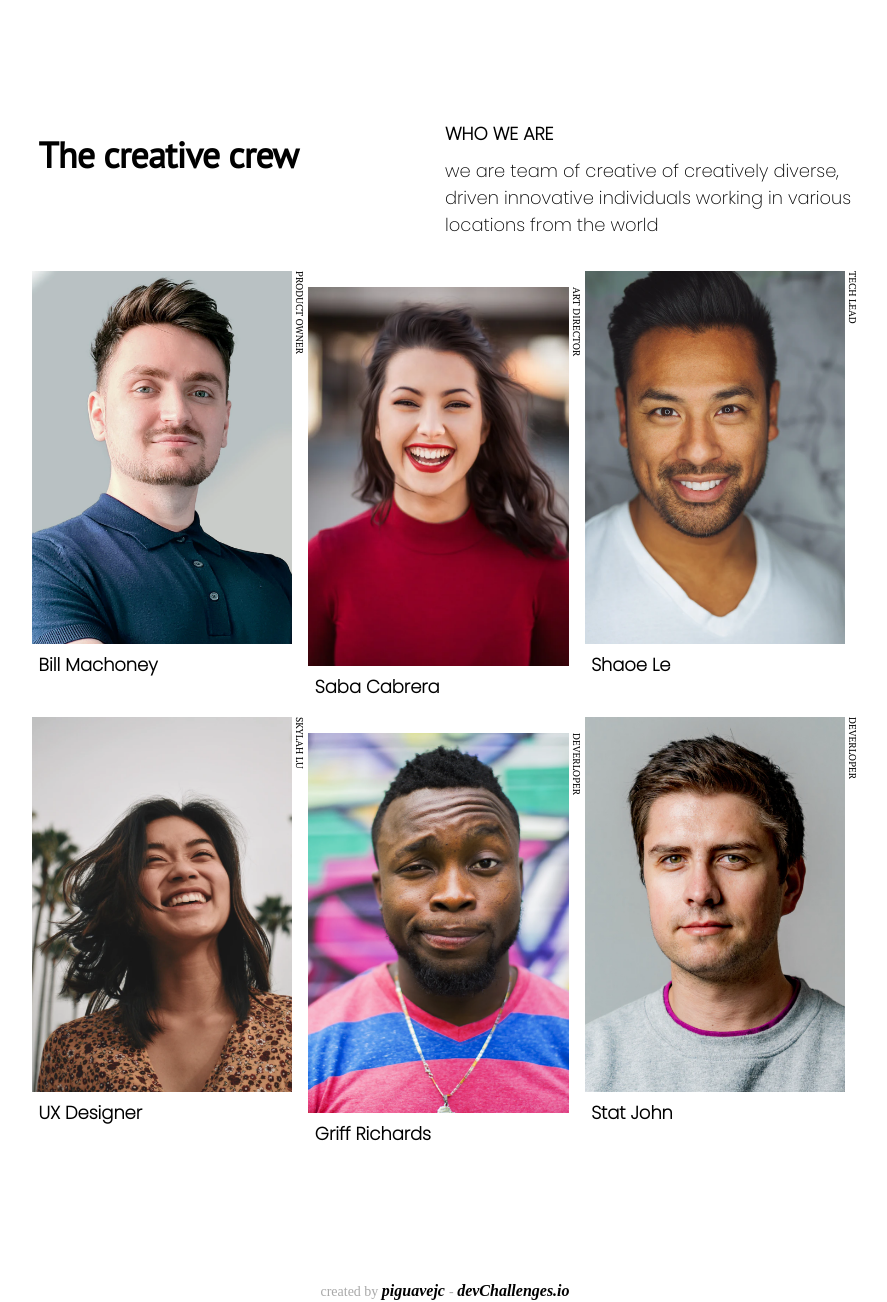
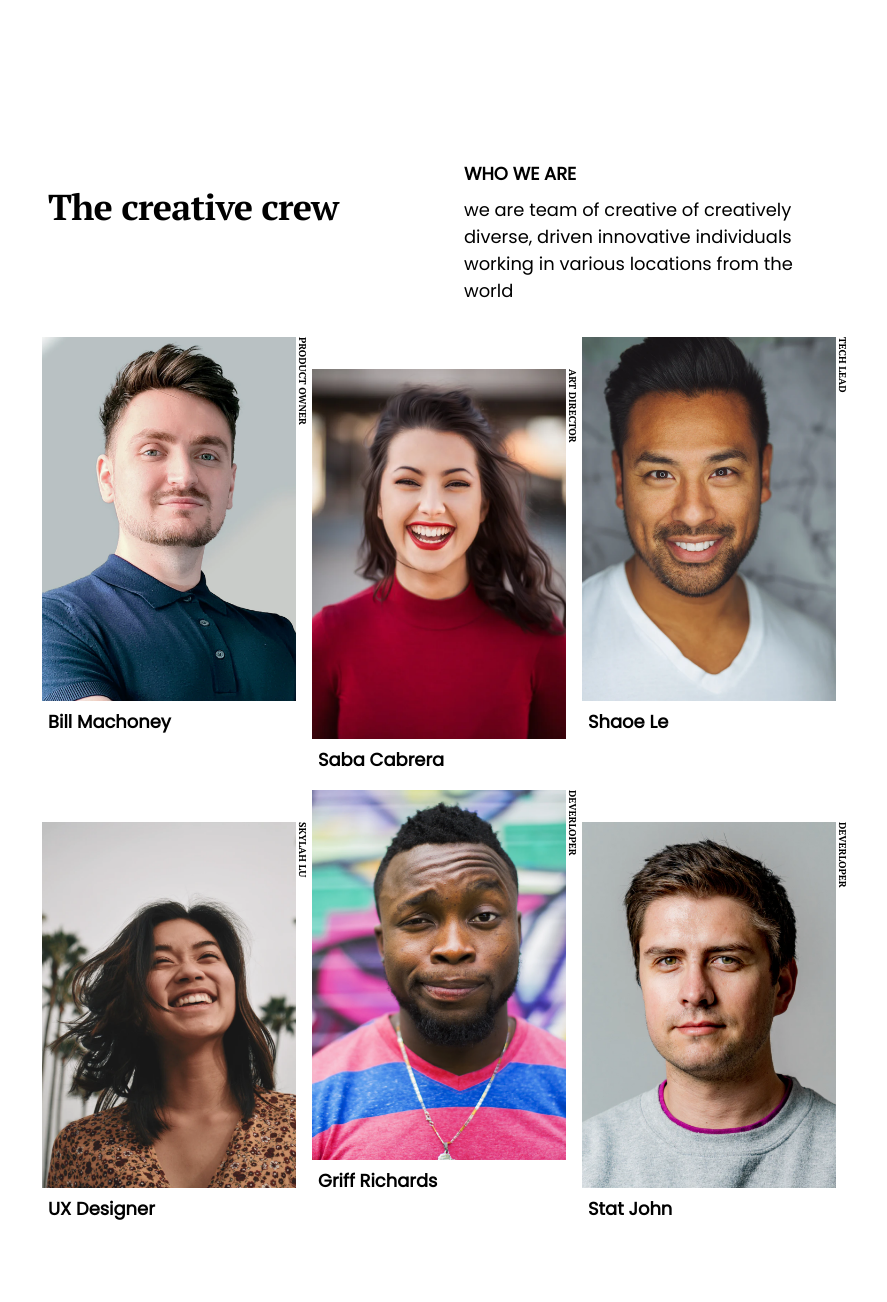
Before and after one commit to jean-carlos-19/team-page, a website: page src/index.html in a window 1280 px wide. Shown: the top 1302 px of the page, without its empty margins (195-1082 px from the left). Drawn offline with Linux system fonts and the light colour scheme.

Commit message:
refactorizando los estilos del proyecto

```diff
--- a/sass/base/_tipografia.scss
+++ b/sass/base/_tipografia.scss
@@ -1,3 +1,3 @@
-@import url("https://fonts.googleapis.com/css2?family=PT+Serif&display=swap");
-@import url("https://fonts.googleapis.com/css2?family=PT+Sans&display=swap");
-@import url("https://fonts.googleapis.com/css2?family=PT+Sans&family=Poppins:wght@200&display=swap");
+@import url("https://fonts.googleapis.com/css2?family=PT+Serif:wght@700&display=swap");
+@import url("https://fonts.googleapis.com/css2?family=Poppins&display=swap");
+@import url("https://fonts.googleapis.com/css2?family=Montserrat:wght@500&display=swap");
--- a/sass/componentes/_bienvenido.scss
+++ b/sass/componentes/_bienvenido.scss
@@ -3,7 +3,7 @@
     margin-top: 0.625rem;
   }
   .titulo {
-    color: var(--color_del_texto_default);
+    color: var(--color_texto_default);
     font-family: "Poppins", sans-serif;
     font-style: normal;
   }
@@ -19,7 +19,7 @@
     line-height: 1.31rem;
   }
 }
-@media screen and (min-width: 37.5rem) {
+@media screen and (min-width: 64rem) {
   .bienvenido {
     flex-basis: 50%;
     .bienvenido_parrafo {
--- a/sass/componentes/_encabezado.scss
+++ b/sass/componentes/_encabezado.scss
@@ -1,15 +1,15 @@
 .encabezado {
   .encabezado_titulo {
-    font-family: "PT Sans", sans-serif;
+    font-family: "PT Serif", serif;
     font-style: normal;
     font-weight: bold;
     font-size: 2.25rem;
     line-height: 3rem;
     letter-spacing: -0.045rem;
-    color: var(--color_del_texto_default);
+    color: var(--color_texto_default);
   }
 }
-@media screen and (min-width: 37.5rem) {
+@media screen and (min-width: 64rem) {
   .encabezado {
     flex-basis: 50%;
   }
--- a/sass/componentes/_tarjeta.scss
+++ b/sass/componentes/_tarjeta.scss
@@ -15,14 +15,14 @@
     @include display_flex(row, center, flex-start);
     .figura_lateral_titulo {
       writing-mode: vertical-lr;
-      font-family: "PT Serif";
+      font-family: "PT Serif", serif;
       font-weight: normal;
       font-size: 0.62rem;
       line-height: 0.81rem;
     }
   }
   .tarjeta_titulo {
-    font-family: "Poppins";
+    font-family: "Poppins", sans-serif;
     font-weight: 600;
     font-size: 0.87rem;
     line-height: 1.31rem;
@@ -30,18 +30,7 @@
     orientation: landscape;
   }
 }
-@media screen and (min-width: 37.5em) {
-  .tarjeta:nth-child(2n) {
-    margin-top: 0;
-  }
-  .tarjeta:nth-child(2) {
-    margin-top: 1rem;
-  }
-  .tarjeta:nth-child(5) {
-    margin-top: 1rem;
-  }
-}
-@media screen and(min-width:50rem) {
+@media screen and(min-width:64rem) {
   .tarjeta {
     .figura_lateral_titulo {
       font-size: 0.75rem;
@@ -53,11 +42,3 @@
     }
   }
 }
-
-/*
-font-family: PT Serif;
-font-style: normal;
-font-weight: normal;
-font-size: 12px;
-line-height: 16px;
-*/
--- a/sass/diseño/_barra.scss
+++ b/sass/diseño/_barra.scss
@@ -1,15 +1,13 @@
 .barra {
   width: 100%;
-  margin-top: 4.43rem;
   & > * + * {
     margin-top: 3.16rem;
   }
-  @media screen and (orientation: landscape) {
-    width: 100%;
-    @include display_flex(row, flex-start, center);
-  }
-  @media screen and (min-width: 50rem) {
-    width: 80%;
+
+  @media screen and (min-width: 64rem) {
+    & > * + * {
+      margin-left: 2.37rem;
+    }
     @include display_flex(row, flex-start, center);
   }
 }
--- a/sass/diseño/_grid_imagenes.scss
+++ b/sass/diseño/_grid_imagenes.scss
@@ -1,15 +1,8 @@
 .imagenes {
-  width: 95%;
   @include display_grid(33.33%, 1rem);
 }
-@media screen and (min-width: 37.5rem) {
+@media screen and (min-width: 64rem) {
   .imagenes {
-    @include display_grid(25vmax, 1rem);
+    @include display_grid(30%, 1rem);
   }
 }
-@media screen and (min-width: 50rem) {
-  .imagenes {
-    width: 80%;
-    @include display_grid(15vmax, 1rem);
-  }
-}
--- a/sass/diseño/_pie_pagina.scss
+++ b/sass/diseño/_pie_pagina.scss
@@ -5,12 +5,12 @@
   padding: 0 0 1.5rem;
   @include display_flex(row, center, center);
   .pie_pagina_parrafo {
-    font-family: Montserrat;
+    font-family: "Montserrat", sans-serif;
     font-weight: 500;
     font-size: 0.875rem;
     line-height: 1.0625rem;
     text-align: center;
-    color: var(--color_del_pie_pagina);
+    color: var(--color_pie_pagina);
 
     .pie_pagina_enlace {
       font-family: inherit;
@@ -18,7 +18,7 @@
       font-size: 1rem;
       line-height: inherit;
       font-weight: bolder;
-      color: var(--color_del_texto_default);
+      color: var(--color_texto_default);
       font-style: italic;
     }
   }
--- a/sass/main.scss
+++ b/sass/main.scss
@@ -6,8 +6,7 @@
 
 @import "diseño/barra", "diseño/grid_imagenes", "diseño/pie_pagina";
 
-@import "componentes/bienvenido", "componentes/tarjeta",
-  "componentes/encabezado";
+@import "componentes/bienvenido", "componentes/tarjeta", "componentes/encabezado";
 
 @import "paginas/home";
 
--- a/sass/paginas/_home.scss
+++ b/sass/paginas/_home.scss
@@ -1,7 +1,11 @@
 .home {
-  max-width: 1048px;
+  max-width: 90rem;
   margin: 0 auto;
-  padding: 0 1rem;
+  padding: 71px 12px;
   animation: apareceSitio 1s ease-in 0s;
-  @include display_flex(column, flex-start, center);
 }
+@media screen and (min-width: 64rem) {
+  .home {
+    padding: 110px 243px;
+  }
+}
--- a/sass/resumenes/_variable.scss
+++ b/sass/resumenes/_variable.scss
@@ -1,4 +1,4 @@
 :root {
-  --color_del_texto_default: #000000;
-  --color_del_pie_pagina: #a9a9a9;
+  --color_texto_default: #000000;
+  --color_pie_pagina: #a9a9a9;
 }
--- a/src/index.html
+++ b/src/index.html
@@ -4,36 +4,31 @@
     <meta charset="UTF-8" />
     <meta http-equiv="X-UA-Compatible" content="IE=edge" />
     <meta name="viewport" content="width=device-width, initial-scale=1.0" />
-    <meta
-      name="author"
-      content="Jean Carlos Piguave Alvarado - piguavejc@gmail.com"
-    />
+    <meta name="author" content="Jean Carlos Piguave Alvarado - piguavejc@gmail.com" />
     <link rel="stylesheet" href="./css/main.css" />
     <link rel="shortcut icon" href="./img/devchallenges.png" type="image/png" />
     <title>Team Page</title>
   </head>
   <body>
     <main class="home">
-
       <header class="barra">
         <div class="encabezado">
-          <h2 class="encabezado_titulo">The creative crew</h2>
+          <h2 class="titulo encabezado_titulo">The creative crew</h2>
         </div>
         <section class="bienvenido">
           <h3 class="titulo bienvenido_titulo">who we are</h3>
           <p class="titulo bienvenido_parrafo">
-            we are team of creative of creatively diverse, driven innovative
-            individuals working in various locations from the world
+            we are team of creative of creatively diverse, driven innovative individuals working in various locations from the
+            world
           </p>
         </section>
       </header>
 
       <section class="imagenes">
-
         <figure class="tarjeta">
           <div class="figura">
             <img
-              class="figura_imagen"
+              class="imagen figura_imagen"
               src="./img/photo1.png"
               alt="Hombre blanco sonriendo con camisa azul y ojos azules"
               title="Product owner"
@@ -46,7 +41,7 @@
         <figure class="tarjeta">
           <div class="figura">
             <img
-              class="figura_imagen"
+              class="imagen figura_imagen"
               src="./img/photo2.png"
               alt="mujer blanca sonriendo con sweater marron ojos negros"
               title="Art director"
@@ -59,7 +54,7 @@
         <figure class="tarjeta">
           <div class="figura">
             <img
-              class="figura_imagen"
+              class="imagen figura_imagen"
               src="./img/photo3.png"
               alt="Hombre moreno sonriendo con camisa blanca y ojos cafe oscuros"
               title="Tech Lead"
@@ -72,7 +67,7 @@
         <figure class="tarjeta">
           <div class="figura">
             <img
-              class="figura_imagen"
+              class="imagen figura_imagen"
               src="./img/photo4.png"
               alt="Mujer asiatica sonriendo con blusa cafe y ojos claros"
               title="skylah lu"
@@ -85,7 +80,7 @@
         <figure class="tarjeta">
           <div class="figura">
             <img
-              class="figura_imagen"
+              class="imagen figura_imagen"
               src="./img/photo5.png"
               alt="Hombre negro sonriendo con camisa de rallas y collar"
               title="Deverloper"
@@ -98,7 +93,7 @@
         <figure class="tarjeta">
           <div class="figura">
             <img
-              class="figura_imagen"
+              class="imagen figura_imagen"
               src="./img/photo6.png"
               alt="Hombre blanco sonriendo con camisa ploma y ojos verdes"
               title="Deverloper"
@@ -107,26 +102,16 @@
           </div>
           <figcaption class="titulo tarjeta_titulo">stat john</figcaption>
         </figure>
-
       </section>
 
       <footer class="pie_pagina">
-        <p class="pie_pagina_parrafo">
+        <p class="parrafo pie_pagina_parrafo">
           created by
-          <a
-            class="pie_pagina_enlace"
-            href="https://devchallenges.io/portfolio/jean-carlos-19"
-            target="_blank"
-          >
+          <a class="enlace pie_pagina_enlace" href="https://devchallenges.io/portfolio/jean-carlos-19" target="_blank">
             piguavejc
           </a>
           -
-          <a
-            class="pie_pagina_enlace"
-            href="https://devchallenges.io/"
-            target="_blank"
-            >devChallenges.io</a
-          >
+          <a class="enlace pie_pagina_enlace" href="https://devchallenges.io/" target="_blank">devChallenges.io</a>
         </p>
       </footer>
     </main>
```
Also changed, not shown: .prettierrc.json, src/css/main.css.
